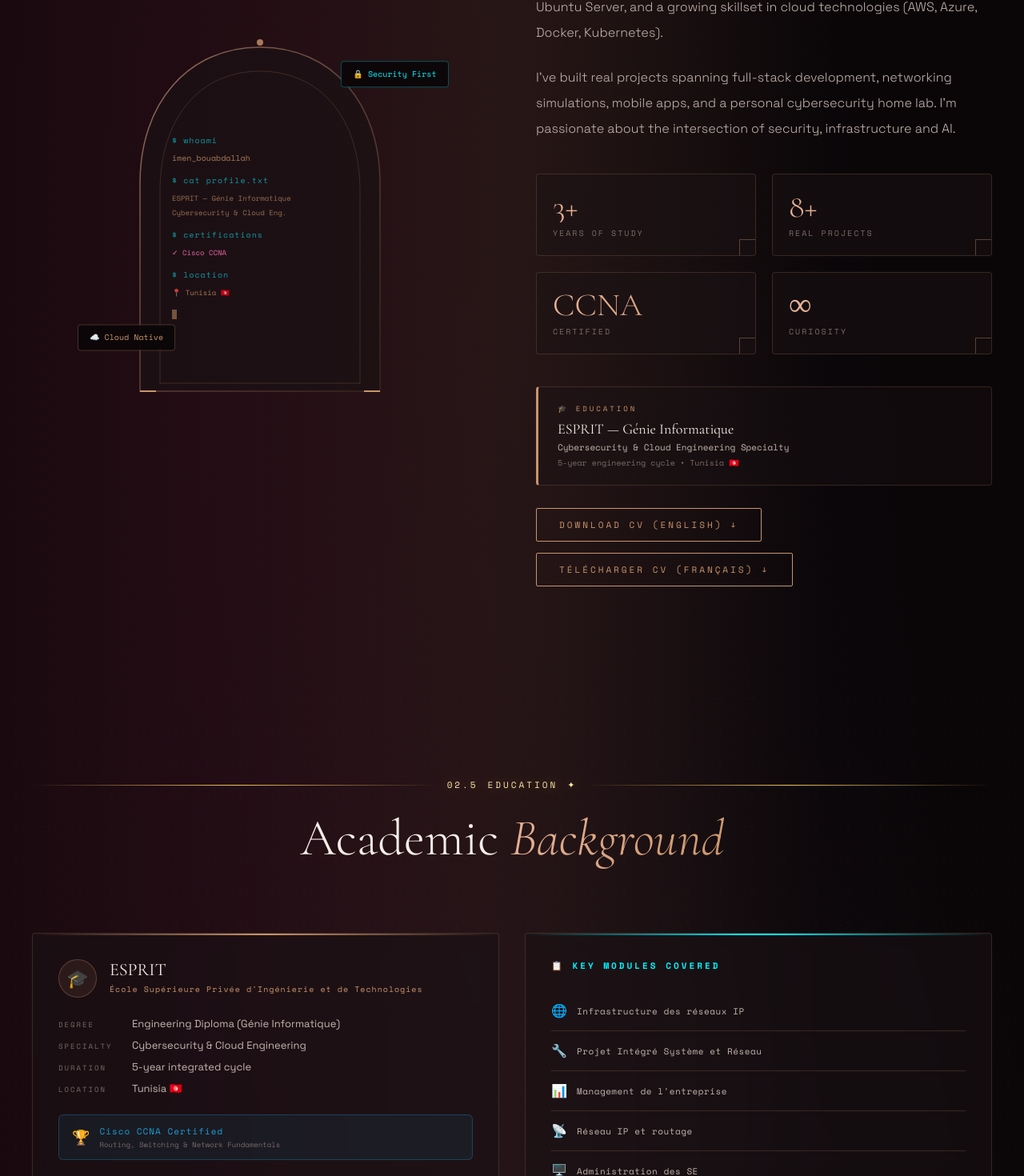
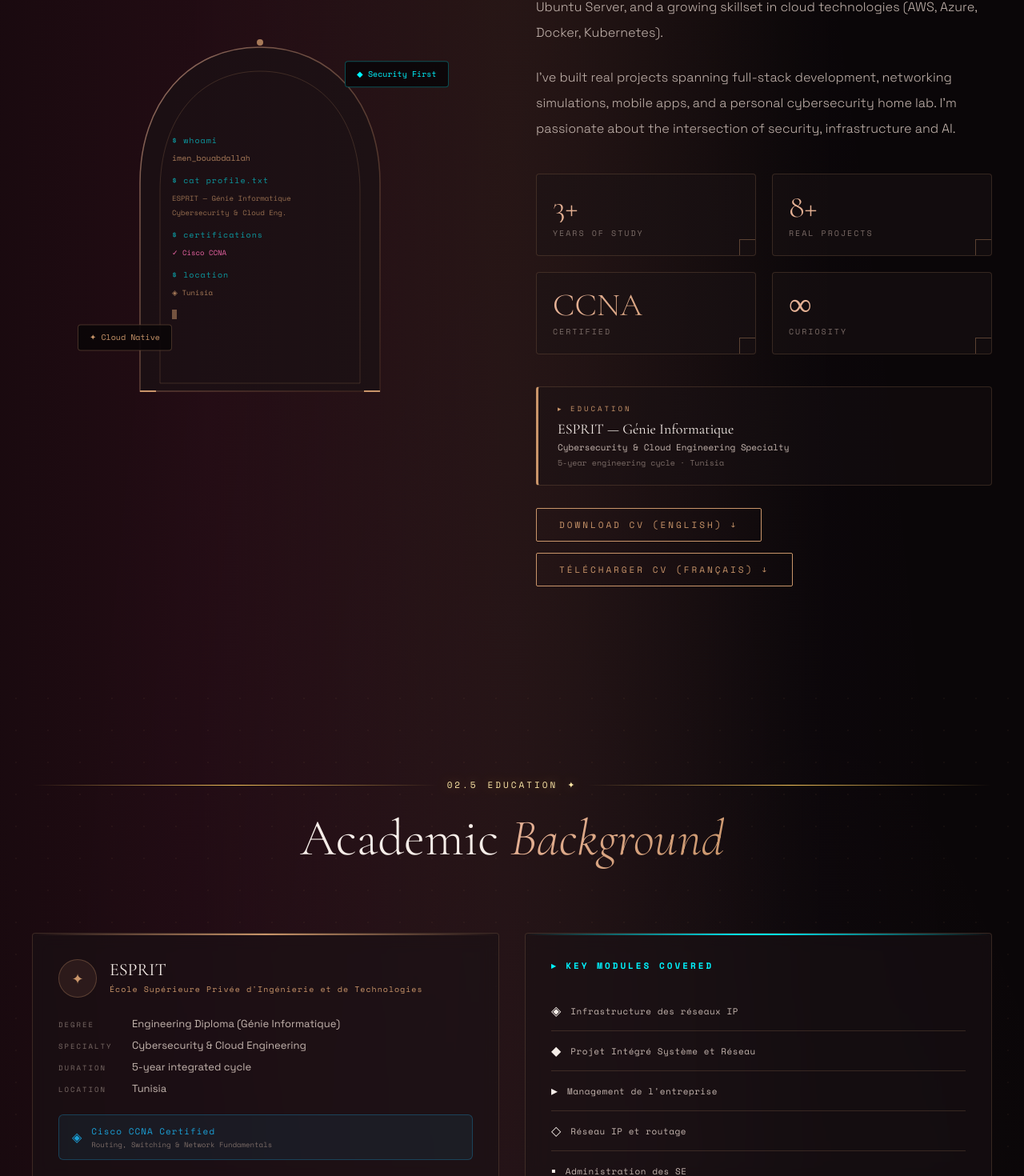
Before and after one commit to Imenebou3a/imene-portfolio, a React (Vite) app: page / in a window 1280 px wide. Shown: the part 1323-2793 px from the top of the page at 80% size. Built offline with nearby package versions, Linux system fonts and the light colour scheme.

Commit message:
style: replace all emoji with geometric symbols site-wide

```diff
--- a/src/components/About.jsx
+++ b/src/components/About.jsx
@@ -49,7 +49,7 @@ export default function About() {
                 <text x="80" y="268" fontFamily="Space Mono" fontSize="10" fill="rgba(0,245,255,0.6)" letterSpacing="1">$ certifications</text>
                 <text x="80" y="290" fontFamily="Space Mono" fontSize="9" fill="rgba(255,110,180,0.9)">✓ Cisco CCNA</text>
                 <text x="80" y="318" fontFamily="Space Mono" fontSize="10" fill="rgba(0,245,255,0.6)" letterSpacing="1">$ location</text>
-                <text x="80" y="340" fontFamily="Space Mono" fontSize="9" fill="rgba(201,149,106,0.8)">📍 Tunisia 🇹🇳</text>
+                <text x="80" y="340" fontFamily="Space Mono" fontSize="9" fill="rgba(201,149,106,0.8)">◈ Tunisia</text>
                 <motion.rect x="80" y="358" width="6" height="12" fill="rgba(201,149,106,0.8)"
                   animate={{ opacity: [1, 0, 1] }} transition={{ duration: 1, repeat: Infinity }} />
 
@@ -60,11 +60,11 @@ export default function About() {
 
               <motion.div animate={{ y: [-4, 4, -4] }} transition={{ duration: 3, repeat: Infinity }}
                 style={{ position: 'absolute', top: '10%', right: '-12%', padding: '8px 14px', background: 'rgba(10,6,8,0.9)', border: '1px solid rgba(0,245,255,0.3)', borderRadius: '4px', fontFamily: 'Space Mono, monospace', fontSize: '10px', color: 'var(--cyan-neon)', zIndex: 10 }}>
-                🔒 Security First
+                ◆ Security First
               </motion.div>
               <motion.div animate={{ y: [4, -4, 4] }} transition={{ duration: 3.5, repeat: Infinity, delay: 0.5 }}
                 style={{ position: 'absolute', bottom: '15%', left: '-10%', padding: '8px 14px', background: 'rgba(10,6,8,0.9)', border: '1px solid rgba(201,149,106,0.3)', borderRadius: '4px', fontFamily: 'Space Mono, monospace', fontSize: '10px', color: 'var(--rose-gold)', zIndex: 10 }}>
-                ☁️ Cloud Native
+                ✦ Cloud Native
               </motion.div>
             </div>
           </motion.div>
@@ -94,10 +94,10 @@ export default function About() {
 
             {/* Education block */}
             <div style={{ padding: '20px 24px', border: '1px solid var(--border)', borderLeft: '3px solid var(--rose-gold)', borderRadius: '4px', background: 'rgba(26,18,21,0.4)', marginBottom: '28px' }}>
-              <div style={{ fontFamily: 'Space Mono, monospace', fontSize: '9px', letterSpacing: '3px', color: 'var(--rose-gold)', textTransform: 'uppercase', marginBottom: '8px' }}>🎓 Education</div>
+              <div style={{ fontFamily: 'Space Mono, monospace', fontSize: '9px', letterSpacing: '3px', color: 'var(--rose-gold)', textTransform: 'uppercase', marginBottom: '8px' }}>▸ Education</div>
               <div style={{ fontFamily: 'Cormorant Garamond, serif', fontSize: '18px', color: 'var(--white)', marginBottom: '4px' }}>ESPRIT — Génie Informatique</div>
               <div style={{ fontFamily: 'Space Mono, monospace', fontSize: '11px', color: 'var(--white-dim)' }}>Cybersecurity & Cloud Engineering Specialty</div>
-              <div style={{ fontFamily: 'Space Mono, monospace', fontSize: '10px', color: 'var(--text-muted)', marginTop: '4px' }}>5-year engineering cycle • Tunisia 🇹🇳</div>
+              <div style={{ fontFamily: 'Space Mono, monospace', fontSize: '10px', color: 'var(--text-muted)', marginTop: '4px' }}>5-year engineering cycle · Tunisia</div>
             </div>
 
             <div style={{ display: 'flex', gap: '14px', flexWrap: 'wrap' }}>
--- a/src/components/Contact.jsx
+++ b/src/components/Contact.jsx
@@ -2,10 +2,10 @@ import { useRef, useState } from 'react';
 import { motion, useInView } from 'framer-motion';
 
 const socials = [
-  { label: 'GitHub', icon: '⌥', href: 'https://github.com/Imenebou3a', handle: '@Imenebou3a', color: 'var(--white-dim)' },
-  { label: 'LinkedIn', icon: '◈', href: 'https://www.linkedin.com/in/imene-bouabdallah-49b6341b1', handle: 'Imen Bouabdallah', color: 'var(--cyan-neon)' },
+  { label: 'GitHub', icon: '◈', href: 'https://github.com/Imenebou3a', handle: '@Imenebou3a', color: 'var(--white-dim)' },
+  { label: 'LinkedIn', icon: '◆', href: 'https://www.linkedin.com/in/imene-bouabdallah-49b6341b1', handle: 'Imen Bouabdallah', color: 'var(--cyan-neon)' },
   { label: 'Email', icon: '✉', href: 'mailto:imen.bouabdallah@esprit.tn', handle: 'imen.bouabdallah@esprit.tn', color: 'var(--rose-gold)' },
-  { label: 'Location', icon: '📍', href: '#', handle: 'Tunisia 🇹🇳', color: 'var(--pink-neon)' },
+  { label: 'Location', icon: '◇', href: '#', handle: 'Tunisia', color: 'var(--pink-neon)' },
 ];
 
 export default function Contact() {
--- a/src/components/Education.jsx
+++ b/src/components/Education.jsx
@@ -2,11 +2,11 @@ import { useRef } from 'react';
 import { motion, useInView } from 'framer-motion';
 
 const modules = [
-  { name: 'Infrastructure des réseaux IP', icon: '🌐' },
-  { name: 'Projet Intégré Système et Réseau', icon: '🔧' },
-  { name: 'Management de l\'entreprise', icon: '📊' },
-  { name: 'Réseau IP et routage', icon: '📡' },
-  { name: 'Administration des SE', icon: '🖥️' },
+  { name: 'Infrastructure des réseaux IP', icon: '◈' },
+  { name: 'Projet Intégré Système et Réseau', icon: '◆' },
+  { name: 'Management de l\'entreprise', icon: '▸' },
+  { name: 'Réseau IP et routage', icon: '◇' },
+  { name: 'Administration des SE', icon: '▪' },
 ];
 
 const domains = [
@@ -55,8 +55,8 @@ export default function Education() {
             <div style={{ position: 'absolute', top: 0, left: 0, right: 0, height: '2px', background: 'linear-gradient(90deg, transparent, var(--rose-gold), transparent)' }} />
 
             <div style={{ display: 'flex', gap: '16px', alignItems: 'flex-start', marginBottom: '24px' }}>
-              <div style={{ width: '48px', height: '48px', borderRadius: '50%', background: 'rgba(201,149,106,0.1)', border: '1px solid rgba(201,149,106,0.3)', display: 'flex', alignItems: 'center', justifyContent: 'center', fontSize: '22px', flexShrink: 0 }}>
-                🎓
+              <div style={{ width: '48px', height: '48px', borderRadius: '50%', background: 'rgba(201,149,106,0.1)', border: '1px solid rgba(201,149,106,0.3)', display: 'flex', alignItems: 'center', justifyContent: 'center', fontSize: '18px', color: 'var(--rose-gold)', flexShrink: 0 }}>
+                ✦
               </div>
               <div>
                 <h3 style={{ fontFamily: 'Cormorant Garamond, serif', fontSize: '22px', fontWeight: 400, color: 'var(--white)', marginBottom: '4px' }}>ESPRIT</h3>
@@ -71,7 +71,7 @@ export default function Education() {
                 { label: 'Degree', value: 'Engineering Diploma (Génie Informatique)' },
                 { label: 'Specialty', value: 'Cybersecurity & Cloud Engineering' },
                 { label: 'Duration', value: '5-year integrated cycle' },
-                { label: 'Location', value: 'Tunisia 🇹🇳' },
+                { label: 'Location', value: 'Tunisia' },
               ].map(item => (
                 <div key={item.label} style={{ display: 'flex', gap: '12px', alignItems: 'baseline' }}>
                   <span style={{ fontFamily: 'Space Mono, monospace', fontSize: '9px', color: 'var(--text-muted)', letterSpacing: '2px', textTransform: 'uppercase', minWidth: '80px', flexShrink: 0 }}>{item.label}</span>
@@ -82,7 +82,7 @@ export default function Education() {
 
             {/* CCNA badge */}
             <div style={{ padding: '12px 16px', background: 'rgba(27,160,215,0.08)', border: '1px solid rgba(27,160,215,0.3)', borderRadius: '6px', display: 'flex', alignItems: 'center', gap: '12px' }}>
-              <span style={{ fontSize: '18px' }}>🏆</span>
+              <span style={{ fontSize: '16px', color: '#1ba0d7' }}>◈</span>
               <div>
                 <div style={{ fontFamily: 'Space Mono, monospace', fontSize: '11px', color: '#1ba0d7', letterSpacing: '1px' }}>Cisco CCNA Certified</div>
                 <div style={{ fontFamily: 'Space Mono, monospace', fontSize: '9px', color: 'var(--text-muted)', marginTop: '2px' }}>Routing, Switching & Network Fundamentals</div>
@@ -96,7 +96,7 @@ export default function Education() {
             <div style={{ position: 'absolute', top: 0, left: 0, right: 0, height: '2px', background: 'linear-gradient(90deg, transparent, var(--cyan-neon), transparent)' }} />
 
             <h3 style={{ fontFamily: 'Space Mono, monospace', fontSize: '11px', color: 'var(--cyan-neon)', letterSpacing: '3px', textTransform: 'uppercase', marginBottom: '24px' }}>
-              📋 Key Modules Covered
+              ▸ Key Modules Covered
             </h3>
 
             <div style={{ display: 'flex', flexDirection: 'column' }}>
--- a/src/components/Experience.jsx
+++ b/src/components/Experience.jsx
@@ -4,10 +4,10 @@ import { motion, useInView } from 'framer-motion';
 const experiences = [
   {
     period: 'Aug 2024',
-    role: 'Stagiaire — Banque UIB',
-    company: 'UIB — Groupe Société Générale',
-    location: 'Tunis, Tunisia 🇹🇳',
-    type: 'Internship · 1 month',
+    role: 'Stagiaire â€” Banque UIB',
+    company: 'UIB â€” Groupe SociÃ©tÃ© GÃ©nÃ©rale',
+    location: 'Tunis, Tunisia',
+    type: 'Internship Â· 1 month',
     color: 'var(--gold)',
     points: [
       'Discovered the internal workings of a bank by supporting the team with administrative tasks including database updates and document organisation',
@@ -17,14 +17,14 @@ const experiences = [
     ],
   },
   {
-    period: 'Jul 2026 — Aug 2026',
-    role: 'Intern — Software & Technical Documentation',
-    company: 'CERT (Centre d\'Études et de Recherches des Télécommunications)',
-    location: 'Tunisia 🇹🇳',
-    type: 'Internship · 6 weeks',
+    period: 'Jul 2026 â€” Aug 2026',
+    role: 'Intern â€” Software & Technical Documentation',
+    company: 'CERT (Centre d\'Ã‰tudes et de Recherches des TÃ©lÃ©communications)',
+    location: 'Tunisia ðŸ‡¹ðŸ‡³',
+    type: 'Internship Â· 6 weeks',
     color: 'var(--cyan-neon)',
     points: [
-      'Developed CERT Track — a JavaFX/MySQL desktop application to digitalize equipment certification workflows',
+      'Developed CERT Track â€” a JavaFX/MySQL desktop application to digitalize equipment certification workflows',
       'Designed role-based access control (Admin / Engineer / Manager) with BCrypt authentication',
       'Implemented automated PDF compliance report generation using OpenPDF',
       'Worked on technical documentation for equipment entering the Tunisian market (routers, wireless, phones, IoT)',
@@ -32,31 +32,31 @@ const experiences = [
     ],
   },
   {
-    period: '2023 — Present',
-    role: 'Engineering Student — Cybersecurity & Cloud Specialty',
-    company: 'ESPRIT — École Supérieure Privée d\'Ingénierie et de Technologies',
-    location: 'Tunisia 🇹🇳',
-    type: 'Academic · 5-year cycle',
+    period: '2023 â€” Present',
+    role: 'Engineering Student â€” Cybersecurity & Cloud Specialty',
+    company: 'ESPRIT â€” Ã‰cole SupÃ©rieure PrivÃ©e d\'IngÃ©nierie et de Technologies',
+    location: 'Tunisia ðŸ‡¹ðŸ‡³',
+    type: 'Academic Â· 5-year cycle',
     color: 'var(--rose-gold)',
     points: [
       'Specialized in Cybersecurity & Cloud Engineering (first-choice specialty)',
       'Built enterprise network infrastructure simulations with Cisco, GNS3, OSPF, VLSM, NAT & VPN',
       'Developed full-stack applications: Lammetna (Java/PHP/Symfony), CERT Track (JavaFX/MySQL)',
       'Built a personal CyberLab using VMware, Kali Linux and Ubuntu Server for hands-on security practice',
-      'Obtained Cisco CCNA certification — covering routing, switching and network fundamentals',
+      'Obtained Cisco CCNA certification â€” covering routing, switching and network fundamentals',
       'Completed projects in Java, Python, C/C++, PHP, JavaScript, FlutterFlow, Arduino and Qt',
     ],
   },
   {
     period: 'May 2026',
-    role: 'SCRUM MASTER — Lammetna PIDEV',
+    role: 'SCRUM MASTER â€” Lammetna PIDEV',
     company: 'ESPRIT Academic Project',
-    location: 'Tunisia 🇹🇳',
+    location: 'Tunisia ðŸ‡¹ðŸ‡³',
     type: 'Academic Project',
     color: 'var(--pink-neon)',
     points: [
       'Led development of Lammetna, a platform for discovering authentic Tunisian local products and culture',
-      'Responsible for Gestion des produits locaux module — full product catalog, cart, checkout, Stripe & AI recommendations',
+      'Responsible for Gestion des produits locaux module â€” full product catalog, cart, checkout, Stripe & AI recommendations',
       'Managed project delivery with Scrum: product backlog, user stories, sprint reviews, burn-down charts, Trello',
       'Integrated OpenAI API for AI-powered product recommendations and OpenStreetMap for delivery logistics',
       'Produced full documentation: UML sequence diagrams, README, Git history, demo materials',
@@ -73,7 +73,7 @@ export default function Experience() {
       <div style={{ maxWidth: '900px', margin: '0 auto' }}>
         <motion.div initial={{ opacity: 0, y: 30 }} animate={inView ? { opacity: 1, y: 0 } : {}} transition={{ duration: 0.8 }}
           style={{ textAlign: 'center', marginBottom: '80px' }}>
-          <div className="deco-line" style={{ marginBottom: '20px' }}><span>04</span><span>Experience</span><span>✦</span></div>
+          <div className="deco-line" style={{ marginBottom: '20px' }}><span>04</span><span>Experience</span><span>âœ¦</span></div>
           <h2 style={{ fontFamily: 'Cormorant Garamond, serif', fontSize: 'clamp(36px, 5vw, 64px)', fontWeight: 300, color: 'var(--white)' }}>
             Career{' '}
             <span style={{ background: 'linear-gradient(135deg, #e8b49a, #c9956a)', WebkitBackgroundClip: 'text', WebkitTextFillColor: 'transparent', backgroundClip: 'text', fontStyle: 'italic' }}>Timeline</span>
@@ -116,7 +116,7 @@ export default function Experience() {
                 <ul style={{ listStyle: 'none', padding: 0 }}>
                   {exp.points.map((point, j) => (
                     <li key={j} style={{ display: 'flex', gap: '10px', alignItems: 'flex-start', marginBottom: '8px', color: 'var(--white-dim)', fontSize: '13px', lineHeight: 1.7, fontWeight: 300 }}>
-                      <span style={{ color: exp.color, marginTop: '6px', flexShrink: 0, fontSize: '6px' }}>◆</span>
+                      <span style={{ color: exp.color, marginTop: '6px', flexShrink: 0, fontSize: '6px' }}>â—†</span>
                       {point}
                     </li>
                   ))}
--- a/src/components/Footer.jsx
+++ b/src/components/Footer.jsx
@@ -10,7 +10,7 @@ export default function Footer() {
             <Logo size={36} />
             <div>
               <div style={{ fontFamily: 'Cormorant Garamond, serif', fontSize: '15px', color: 'var(--rose-gold)', letterSpacing: '2px' }}>IMENE BOUABDALLAH</div>
-              <div style={{ fontFamily: 'Space Mono, monospace', fontSize: '9px', color: 'var(--text-muted)', letterSpacing: '2px' }}>Cybersecurity & Cloud Engineering · ESPRIT 🇹🇳</div>
+              <div style={{ fontFamily: 'Space Mono, monospace', fontSize: '9px', color: 'var(--text-muted)', letterSpacing: '2px' }}>Cybersecurity & Cloud Engineering · ESPRIT · Tunisia</div>
             </div>
           </div>
           <div style={{ display: 'flex', gap: '28px', flexWrap: 'wrap' }}>
@@ -25,7 +25,7 @@ export default function Footer() {
         <div style={{ height: '1px', background: 'linear-gradient(90deg, transparent, var(--border-bright), transparent)', marginBottom: '28px' }} />
         <div style={{ display: 'flex', justifyContent: 'space-between', alignItems: 'center', flexWrap: 'wrap', gap: '12px' }}>
           <p style={{ fontFamily: 'Space Mono, monospace', fontSize: '10px', color: 'var(--text-muted)', letterSpacing: '1px' }}>
-            © 2026 Imene Bouabdallah · Built with 🔐 & ☁️ · Tunisia 🇹🇳
+            © 2026 Imene Bouabdallah · Built with ◆ · Tunisia
           </p>
           <p style={{ fontFamily: 'Space Mono, monospace', fontSize: '10px', color: 'var(--text-muted)', letterSpacing: '1px' }}>
             React + Framer Motion + Vite
--- a/src/components/Hero.jsx
+++ b/src/components/Hero.jsx
@@ -236,19 +236,19 @@ function ArchPhoto() {
       <motion.div animate={{ y: [-5, 5, -5] }} transition={{ duration: 3.5, repeat: Infinity, ease: 'easeInOut' }}
         style={{ position: 'absolute', top: '10%', right: '-125px', padding: '10px 14px', background: 'rgba(10,6,8,0.92)', border: '1px solid rgba(0,245,255,0.4)', borderRadius: '8px', fontFamily: 'Space Mono, monospace', fontSize: '11px', color: 'var(--cyan-neon)', zIndex: 10, whiteSpace: 'nowrap', backdropFilter: 'blur(10px)' }}>
         <div style={{ marginBottom: '3px', opacity: 0.5, fontSize: '8px', letterSpacing: '2px' }}>STATUS</div>
-        🟢 Available
+        ◆ Available
       </motion.div>
 
       <motion.div animate={{ y: [5, -5, 5] }} transition={{ duration: 4, repeat: Infinity, ease: 'easeInOut', delay: 0.8 }}
         style={{ position: 'absolute', bottom: '26%', left: '-116px', padding: '10px 14px', background: 'rgba(10,6,8,0.92)', border: '1px solid rgba(201,149,106,0.4)', borderRadius: '8px', fontFamily: 'Space Mono, monospace', fontSize: '11px', color: 'var(--rose-gold)', zIndex: 10, whiteSpace: 'nowrap', backdropFilter: 'blur(10px)' }}>
         <div style={{ marginBottom: '3px', opacity: 0.5, fontSize: '8px', letterSpacing: '2px' }}>LOCATION</div>
-        📍 Tunisia
+        ◈ Tunisia
       </motion.div>
 
       <motion.div animate={{ y: [-4, 6, -4] }} transition={{ duration: 5, repeat: Infinity, ease: 'easeInOut', delay: 1.5 }}
         style={{ position: 'absolute', top: '44%', right: '-118px', padding: '10px 14px', background: 'rgba(10,6,8,0.92)', border: '1px solid rgba(180,79,255,0.4)', borderRadius: '8px', fontFamily: 'Space Mono, monospace', fontSize: '11px', color: 'var(--purple-neon)', zIndex: 10, whiteSpace: 'nowrap', backdropFilter: 'blur(10px)' }}>
         <div style={{ marginBottom: '3px', opacity: 0.5, fontSize: '8px', letterSpacing: '2px' }}>CCNA</div>
-        🛡️ Certified
+        ✦ Certified
       </motion.div>
     </motion.div>
   );
```
Also changed, not shown: src/components/Projects.jsx (+9 -9 lines), src/components/Skills.jsx (+9 -9 lines).
